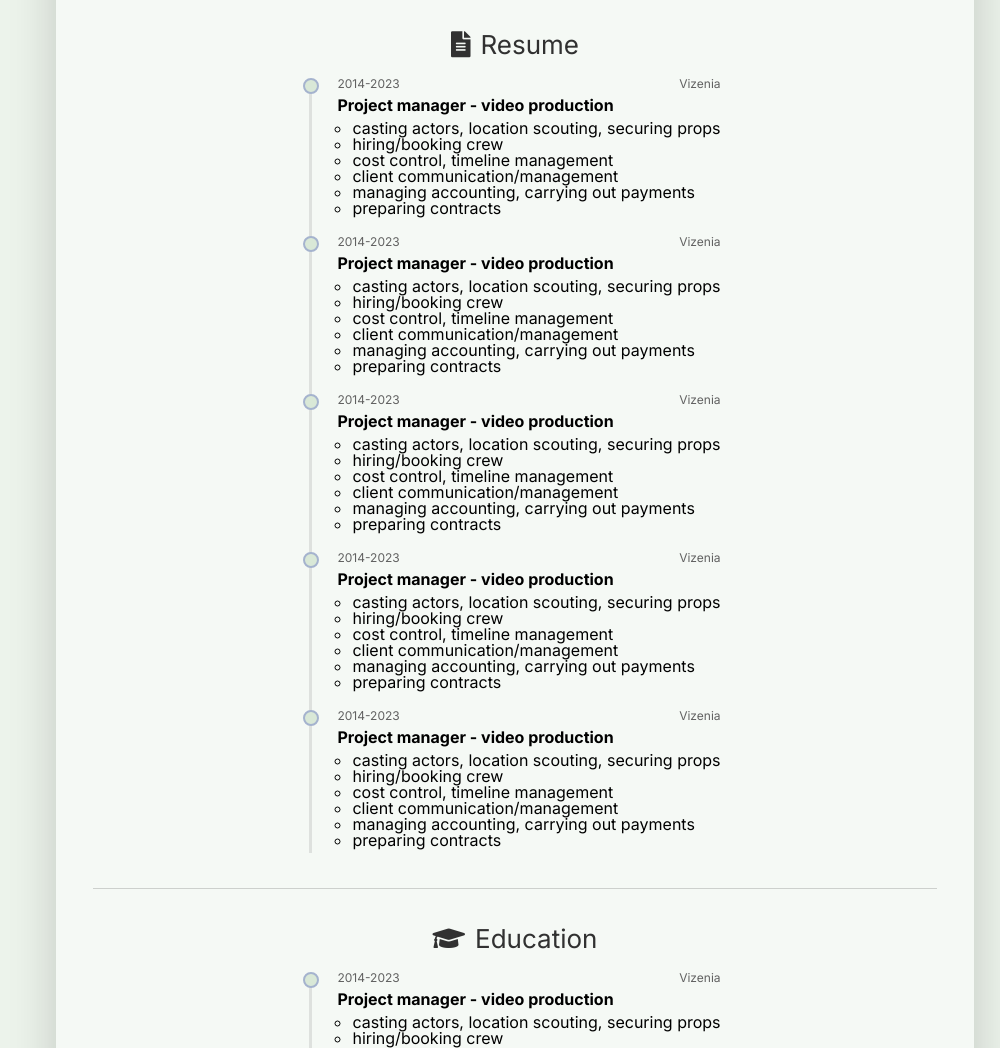
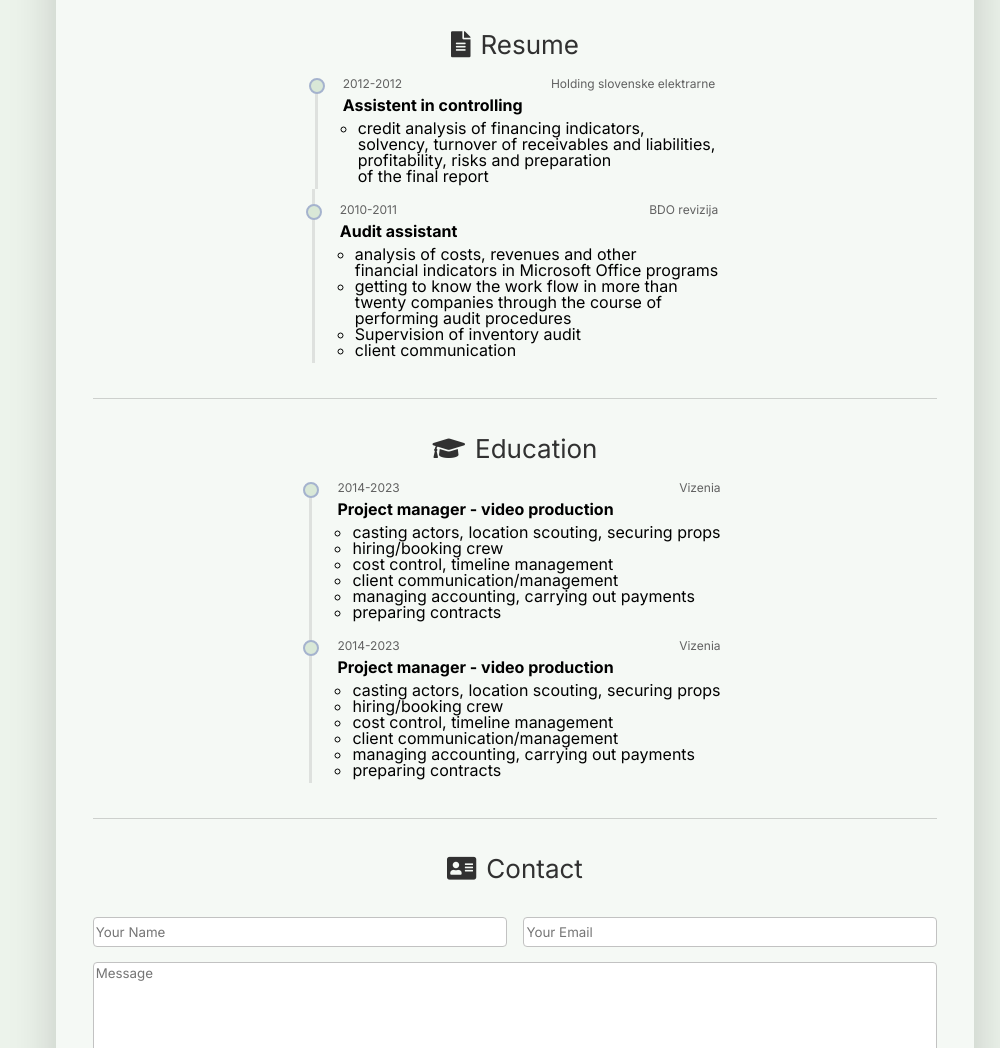
Before and after one commit to HelloStojan/HelloStojann.github.io, a plain HTML site: page index.html in a window 1280 px wide. Shown: the part 1031-2079 px from the top of the page, without its empty margins (280-1280 px from the left). Drawn offline with Linux system fonts and the light colour scheme.

Commit message:
Update index.html

```diff
--- a/index.html
+++ b/index.html
@@ -132,85 +132,39 @@
             <div class="vizenia job">
               <div class="vizenia job-align">
                 <div class="year-company-first">
-                  <span class="year">2014-2023</span>
-                  <span class="company">Vizenia</span>
+                  <span class="year">2012-2012</span>
+                  <span class="company">Holding slovenske elektrarne</span>
                 </div>
                 <ul>
-                <li class="resume-job">Project manager - video production</li>
-                <li class="resume-content">casting actors, location scouting, securing props</li>
-                <li class="resume-content">hiring/booking crew</li>
-                <li class="resume-content">cost control, timeline management</li>
-                <li class="resume-content">client communication/management</li>
-                <li class="resume-content">managing accounting, carrying out payments</li>
-                <li class="resume-content">preparing contracts</li>
-              </ul>
+                  <li class="resume-job">Assistent in controlling</li>
+                  <li class="resume-content">
+                    credit analysis of financing indicators, <br />
+                    solvency, turnover of receivables and liabilities, <br />
+                    profitability, risks and preparation <br />
+                    of the final report
+                  </li>
+                </ul>
               </div>
             </div>
             <div class="vizenia job">
               <div class="vizenia job-align">
                 <div class="year-company">
-                  <span class="year">2014-2023</span>
-                  <span class="company">Vizenia</span>
+                  <span class="year">2010-2011</span>
+                  <span class="company">BDO revizija</span>
                 </div>
                 <ul>
-                <li class="resume-job">Project manager - video production</li>
-                <li class="resume-content">casting actors, location scouting, securing props</li>
-                <li class="resume-content">hiring/booking crew</li>
-                <li class="resume-content">cost control, timeline management</li>
-                <li class="resume-content">client communication/management</li>
-                <li class="resume-content">managing accounting, carrying out payments</li>
-                <li class="resume-content">preparing contracts</li>
-              </ul>
-              </div>
-            </div>
-            <div class="vizenia job">
-              <div class="vizenia job-align">
-                <div class="year-company">
-                  <span class="year">2014-2023</span>
-                  <span class="company">Vizenia</span>
-                </div>
-                <ul>
-                <li class="resume-job">Project manager - video production</li>
-                <li class="resume-content">casting actors, location scouting, securing props</li>
-                <li class="resume-content">hiring/booking crew</li>
-                <li class="resume-content">cost control, timeline management</li>
-                <li class="resume-content">client communication/management</li>
-                <li class="resume-content">managing accounting, carrying out payments</li>
-                <li class="resume-content">preparing contracts</li>
-              </ul>
-              </div>
-            </div>
-            <div class="vizenia job">
-              <div class="vizenia job-align">
-                <div class="year-company">
-                  <span class="year">2014-2023</span>
-                  <span class="company">Vizenia</span>
-                </div>
-                <ul>
-                <li class="resume-job">Project manager - video production</li>
-                <li class="resume-content">casting actors, location scouting, securing props</li>
-                <li class="resume-content">hiring/booking crew</li>
-                <li class="resume-content">cost control, timeline management</li>
-                <li class="resume-content">client communication/management</li>
-                <li class="resume-content">managing accounting, carrying out payments</li>
-                <li class="resume-content">preparing contracts</li>
-              </ul>
-              </div>
-            </div>
-            <div class="vizenia job">
-              <div class="vizenia job-align">
-                <div class="year-company">
-                  <span class="year">2014-2023</span>
-                  <span class="company">Vizenia</span>
-                </div>
-                <ul>
-                <li class="resume-job">Project manager - video production</li>
-                <li class="resume-content">casting actors, location scouting, securing props</li>
-                <li class="resume-content">hiring/booking crew</li>
-                <li class="resume-content">cost control, timeline management</li>
-                <li class="resume-content">client communication/management</li>
-                <li class="resume-content">managing accounting, carrying out payments</li>
-                <li class="resume-content">preparing contracts</li>
+                  <li class="resume-job">Audit assistant</li>
+                  <li class="resume-content">
+                    analysis of costs, revenues and other <br />
+                    financial indicators in Microsoft Office programs
+                  </li>
+                  <li class="resume-content">
+                    getting to know the work flow in more than <br />
+                    twenty companies through the course of <br />
+                    performing audit procedures
+                  </li>
+                  <li class="resume-content">Supervision of inventory audit</li>
+                  <li class="resume-content">client communication</li>
               </ul>
               </div>
             </div>
```
